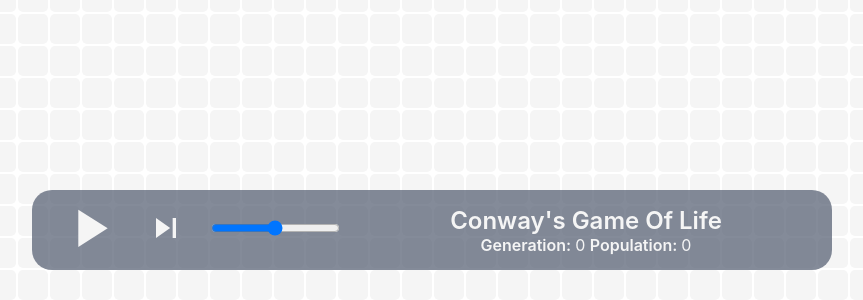
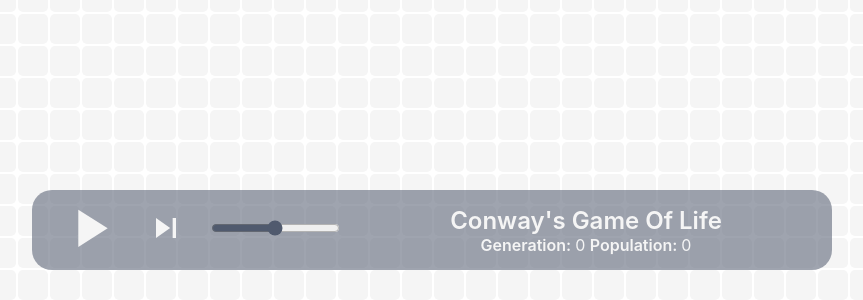
Before and after one commit to orfloresti/game-of-life, a React (Vite) app: page / in a window 1280 px wide. Shown: the part 500-800 px from the top of the page, without its empty margins (208-1071 px from the left). Built offline with nearby package versions, Linux system fonts and the light colour scheme.

Commit message:
Change accent-color to the slider

```diff
--- a/src/components/board/Board.jsx
+++ b/src/components/board/Board.jsx
@@ -25,7 +25,7 @@ const Board = () => {
   const handlePlay = () => {
     if( playIconState === Play ) {
       setPlayIconState(Pause);
-      intervalRef.current = setInterval( ()=> setNextGeneration(), 1000);
+      intervalRef.current = setInterval( ()=> setNextGeneration(), 100);
     } else {
       setPlayIconState(Play);
       clearInterval(intervalRef.current);
@@ -56,7 +56,7 @@ const Board = () => {
             </button>
 
             <div className={styles.control} >
-              <input type="range" min="1" max="100" title='Speed' />
+              <input type="range" min="1" max="100" title='Speed' className={styles.speed} />
             </div>
 
           </div>
--- a/src/components/board/board.module.scss
+++ b/src/components/board/board.module.scss
@@ -8,7 +8,7 @@
 }
 
 .panelBackground {
-  background-color: rgba(80, 90, 110, 0.7);
+  background-color: rgba(80, 90, 110, 0.55);
   border-radius: 20px;
   width: 800px;
   display: flex;
@@ -45,6 +45,10 @@
   font-weight: 600;
 }
 
+.speed{
+  accent-color: rgba(80, 90, 110, 1);
+}
+
 table {
   height: 100vh;
   display: block;
--- a/src/components/cell/cell.module.scss
+++ b/src/components/cell/cell.module.scss
@@ -6,7 +6,7 @@
 }
 
 .alive {
-  background-color: #555;
+  background-color: rgba(80, 90, 110, 1);
 }
 
 
```
